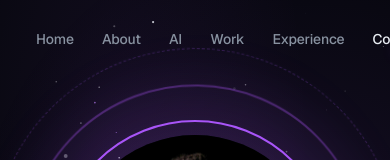
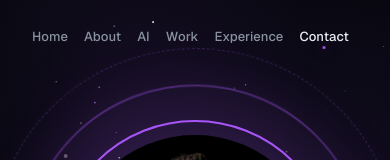
Before and after one commit to SimpleCray/portfolio, a React (Vite) app: page / in a window 390 px wide. Shown: the top 160 px of the page. Built offline with nearby package versions, Linux system fonts and the light colour scheme.

Commit message:
fix nav mobile

```diff
--- a/src/styles/globals.css
+++ b/src/styles/globals.css
@@ -1785,9 +1785,18 @@ textarea {
   .exp-company {
     font-size: 20px;
   }
+  .nav .links {
+    gap: 0;
+  }
   .nav .links a {
-    padding: 8px 12px;
-    font-size: 14px;
+    padding: 6px 8px;
+    font-size: 13px;
+    letter-spacing: 0.01em;
+  }
+  .nav .links a.active::after {
+    width: 3px;
+    height: 3px;
+    bottom: 2px;
   }
 }
 
```
